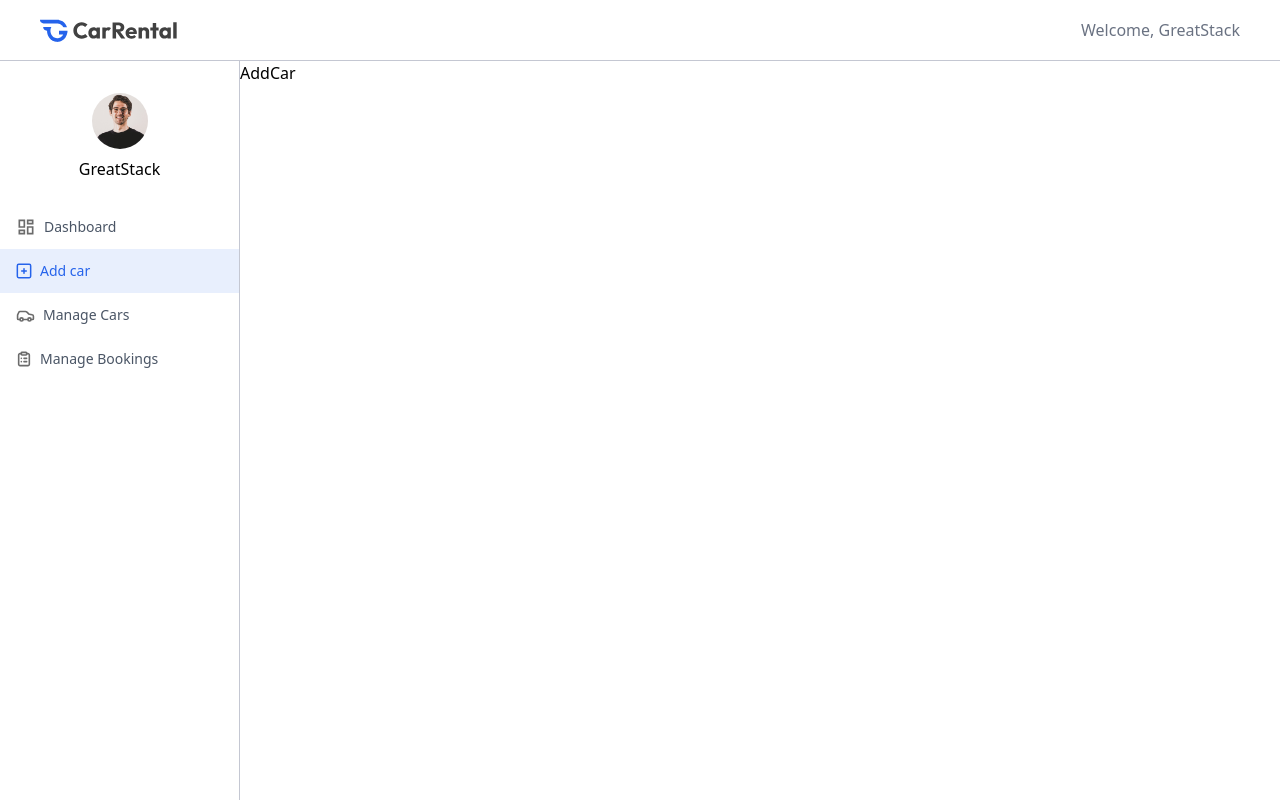
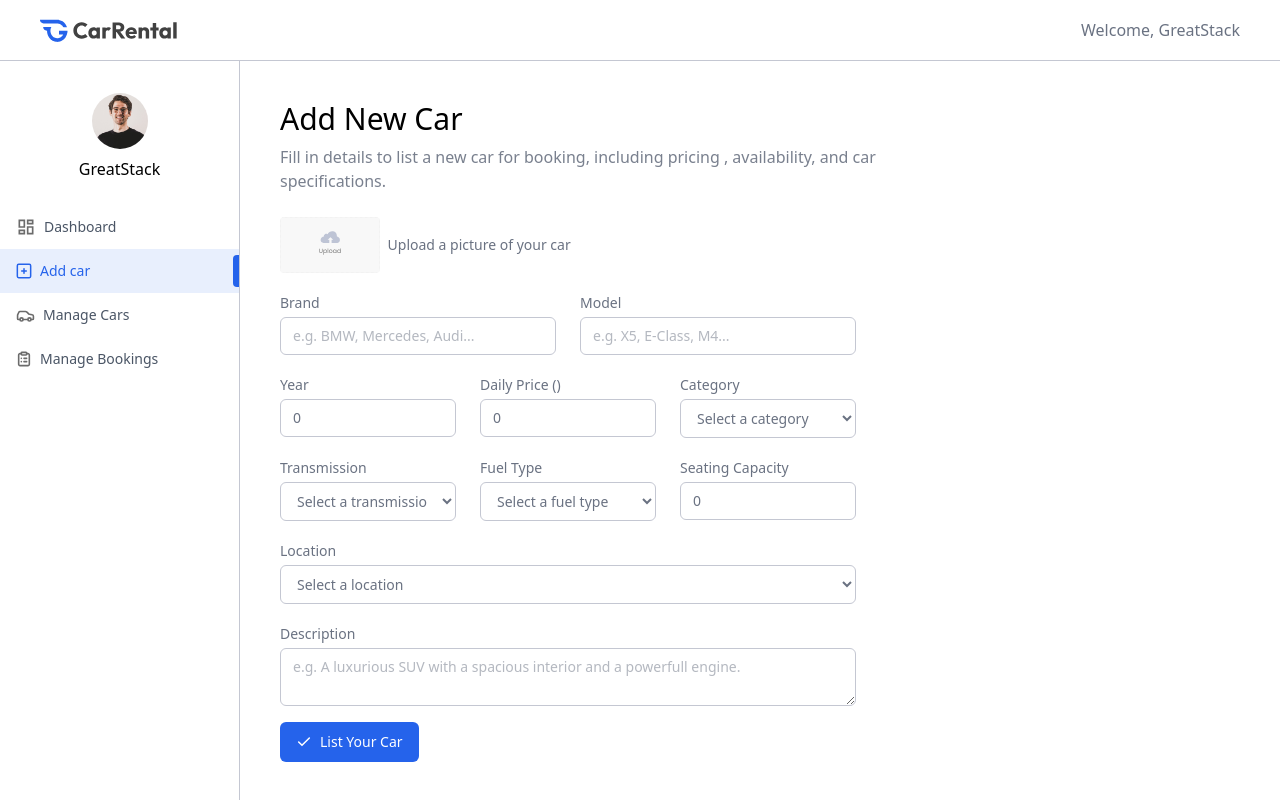
Before and after one commit to Shaikh-Sufiyan-007/CARRENTAL, a React (Vite) app in the folder client/: page /owner/add-car in a window 1280 px wide. Shown: the top 800 px of the page. Built offline with nearby package versions, Linux system fonts and the light colour scheme.

Commit message:
1 - Building Owner Add Card Page

```diff
--- a/client/src/components/owner/Sidebar.jsx
+++ b/client/src/components/owner/Sidebar.jsx
@@ -35,7 +35,7 @@
                 <NavLink key={index} to={link.path} className={`relative flex items-center gap-2 w-full py-3 pl-4 first:mt-6 ${link.path === location.pathname ? 'bg-primary/10 text-primary' : 'text-gray-600'}`}>
                     <img src={link.path === location.pathname ? link.coloredIcon : link.icon} alt="car icon" />
                     <span className='max-md:hidden'>{link.name}</span>
-                    <div className={`${link.pathname === location.pathname && "bg-primary"} w-1.5 h-8 rounded-lg right-0 absolute`}></div>
+                    <div className={`${link.path === location.pathname && "bg-primary"} w-1.5 h-8 rounded-l right-0 absolute`}></div>
                 </NavLink>
             ))}
         </div>
--- a/client/src/pages/owner/AddCar.jsx
+++ b/client/src/pages/owner/AddCar.jsx
@@ -1,8 +1,132 @@
-import React from 'react'
+import React, { useState } from 'react'
+import Title from '../../components/owner/Title'
+import { assets } from '../../assets/assets'
 
 const AddCar = () => {
+
+  const currency = import.meta.env.VITE_CURRENCY;
+
+  const [image, setImage] = useState(null)
+  const [car, setCar] = useState({
+    brand: '',
+    model: '',
+    year: 0,
+    pricePerDay: 0,
+    category: '',
+    transmission: '',
+    fuel_type: '',
+    seating_capacity: 0,
+    location: '',
+    description: '',
+  })
+
+  const onSubmitHandler = async(e) => {
+    e.preventDefault()
+  }
+
   return (
-    <div>AddCar</div>
+    <div className='px-4 py-10 md:px-10 flex-1'>
+      <Title title='Add New Car' subTitle="Fill in details to list a new car for booking, including pricing , availability, and car specifications." />
+
+      <form onSubmit={onSubmitHandler} className='flex flex-col gap-5 text-gray-500 text-sm mt-6 max-w-xl'>
+
+        {/* Car image */}
+        <div className='flex items-center gap-2 w-full'>
+          <label htmlFor="car-image">
+            <img src={image ? URL.createObjectURL(image) : assets.upload_icon } alt="" className='h-14 rounded cursor-pointer' />
+            <input type="file" id='car-image' accept='image/*' hidden onChange={e => setImage(e.target.files[0])} />
+          </label>
+          <p className='text-sm text-gray-500'>Upload a picture of your car</p>
+        </div>
+
+        {/* Car brand & model */}
+        <div className='grid grid-cols-1 md:grid-cols-2 gap-6'>
+          <div className='flex flex-col w-full'>
+            <label>Brand</label>
+            <input type="text" placeholder='e.g. BMW, Mercedes, Audi...' required className='px-3 py-2 mt-1 border border-borderColor rounded-md outline-none' value={car.brand} onChange={e => setCar({...car, brand: e.target.value})} />
+          </div>
+
+          <div className='flex flex-col w-full'>
+            <label>Model</label>
+            <input type="text" placeholder='e.g. X5, E-Class, M4...' required className='px-3 py-2 mt-1 border border-borderColor rounded-md outline-none' value={car.model} onChange={e => setCar({...car, model: e.target.value})} />
+          </div>
+        </div>
+
+        {/* Car Year, price, Category */}
+        <div className='grid grid-cols-1 sm:grid-cols-2 md:grid-cols-3 gap-6'>
+          <div className='flex flex-col w-full'>
+            <label>Year</label>
+            <input type="text" placeholder='2025' required className='px-3 py-2 mt-1 border border-borderColor rounded-md outline-none' value={car.year} onChange={e => setCar({...car, year: e.target.value})} />
+          </div>
+          <div className='flex flex-col w-full'>
+            <label>Daily Price ({currency})</label>
+            <input type="text" placeholder='100' required className='px-3 py-2 mt-1 border border-borderColor rounded-md outline-none' value={car.pricePerDay} onChange={e => setCar({...car, pricePerDay: e.target.value})} />
+          </div>
+          <div className='flex flex-col w-full'>
+            <label>Category</label>
+            <select onChange={e => setCar({...car, category: e.target.value})} value={car.category} className='px-3 py-2 mt-1 border border-borderColor rounded-md outline-none'>
+              <option value="">Select a category</option>
+              <option value="Sedan">Sedan</option>
+              <option value="SUV">SUV</option>
+              <option value="Van">Van</option>
+            </select>
+          </div>
+        </div>
+
+        {/* Car Transmission, Fuel Type, Seating Capacity */}
+        <div className='grid grid-cols-1 sm:grid-cols-2 md:grid-cols-3 gap-6'>
+          <div className='flex flex-col w-full'>
+            <label>Transmission</label>
+            <select onChange={e => setCar({...car, transmission: e.target.value})} value={car.transmission} className='px-3 py-2 mt-1 border border-borderColor rounded-md outline-none'>
+              <option value="">Select a transmission</option>
+              <option value="Automatic">Automatic</option>
+              <option value="Manual">Manual</option>
+              <option value="Semi-Automatic">Semi-Automatic</option>
+            </select>
+          </div>
+
+          <div className='flex flex-col w-full'>
+            <label>Fuel Type</label>
+            <select onChange={e => setCar({...car, fuel_type: e.target.value})} value={car.fuel_type} className='px-3 py-2 mt-1 border border-borderColor rounded-md outline-none'>
+              <option value="">Select a fuel type</option>
+              <option value="Gas">Gas</option>
+              <option value="Diesel">Diesel</option>
+              <option value="Petrol">Petrol</option>
+              <option value="Electric">Electric</option>
+              <option value="Hybrid">Hybrid</option>
+            </select>
+          </div>
+
+          <div className='flex flex-col w-full'>
+            <label>Seating Capacity</label>
+            <input type="text" placeholder='4' required className='px-3 py-2 mt-1 border border-borderColor rounded-md outline-none' value={car.seating_capacity} onChange={e => setCar({...car, seating_capacity: e.target.value})} />
+          </div>
+        </div>
+
+        {/* Car Location */}
+        <div className='flex flex-col w-full'>
+          <label>Location</label>
+            <select onChange={e => setCar({...car, location: e.target.value})} value={car.location} className='px-3 py-2 mt-1 border border-borderColor rounded-md outline-none'>
+              <option value="">Select a location</option>
+              <option value="New York">New York</option>
+              <option value="Los Angeles">Los Angeles</option>
+              <option value="Houstan">Houstan</option>
+              <option value="Chicago">Chicago</option>
+            </select>
+        </div>
+
+        {/* Car description */}
+        <div className='flex flex-col w-full'>
+          <label>Description</label>
+          <textarea placeholder='e.g. A luxurious SUV with a spacious interior and a powerfull engine.' required onChange={e => setCar({...car, description: e.target.value})} value={car.description} className='px-3 py-2 mt-1 border border-borderColor rounded-md outline-none'></textarea>
+
+          <button className='flex items-center gap-2 px-4 py-2.5 mt-4 bg-primary text-white rounded-md font-medium w-max cursor-pointer'>
+            <img src={assets.tick_icon} alt="" />
+            List Your Car
+          </button>
+        </div>
+      </form>
+    </div>
   )
 }
 
```
